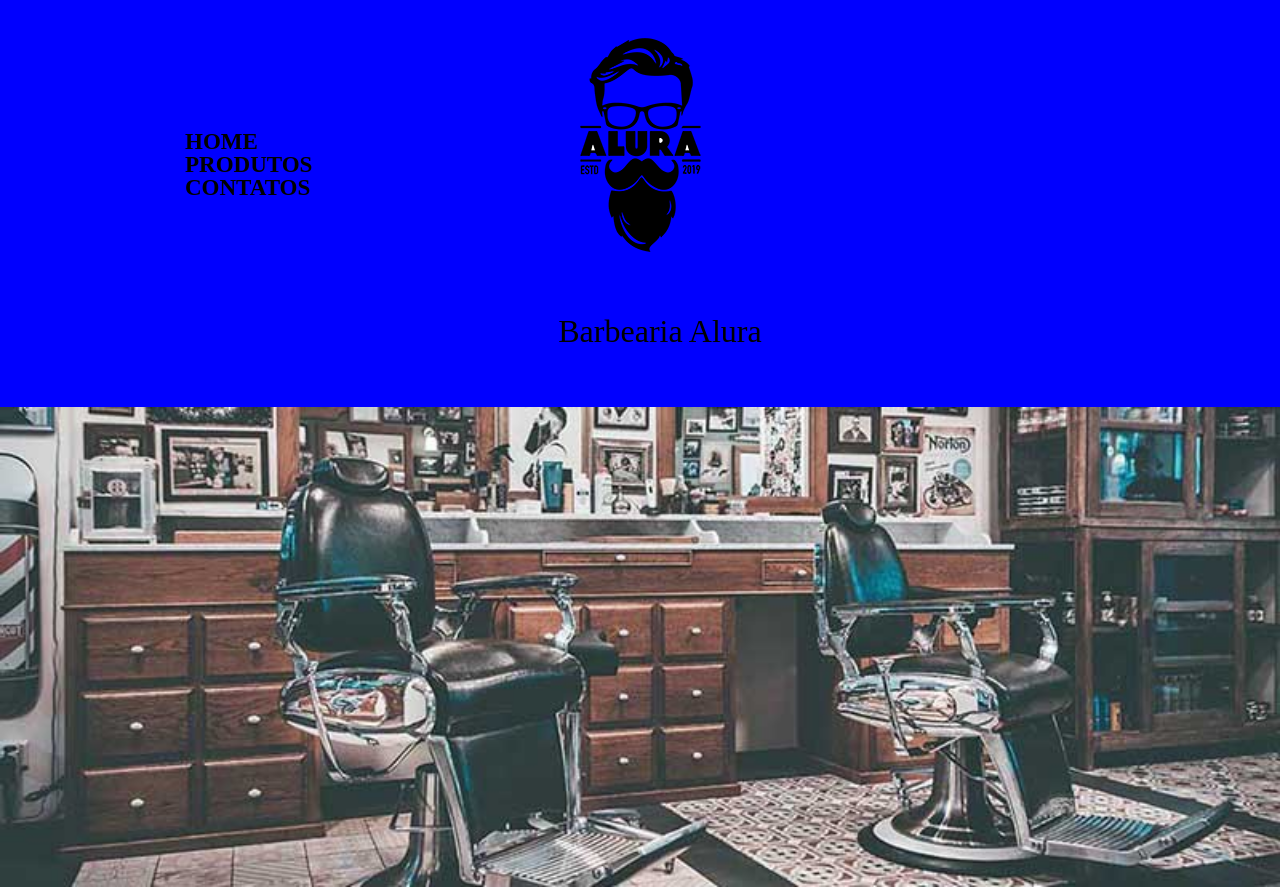
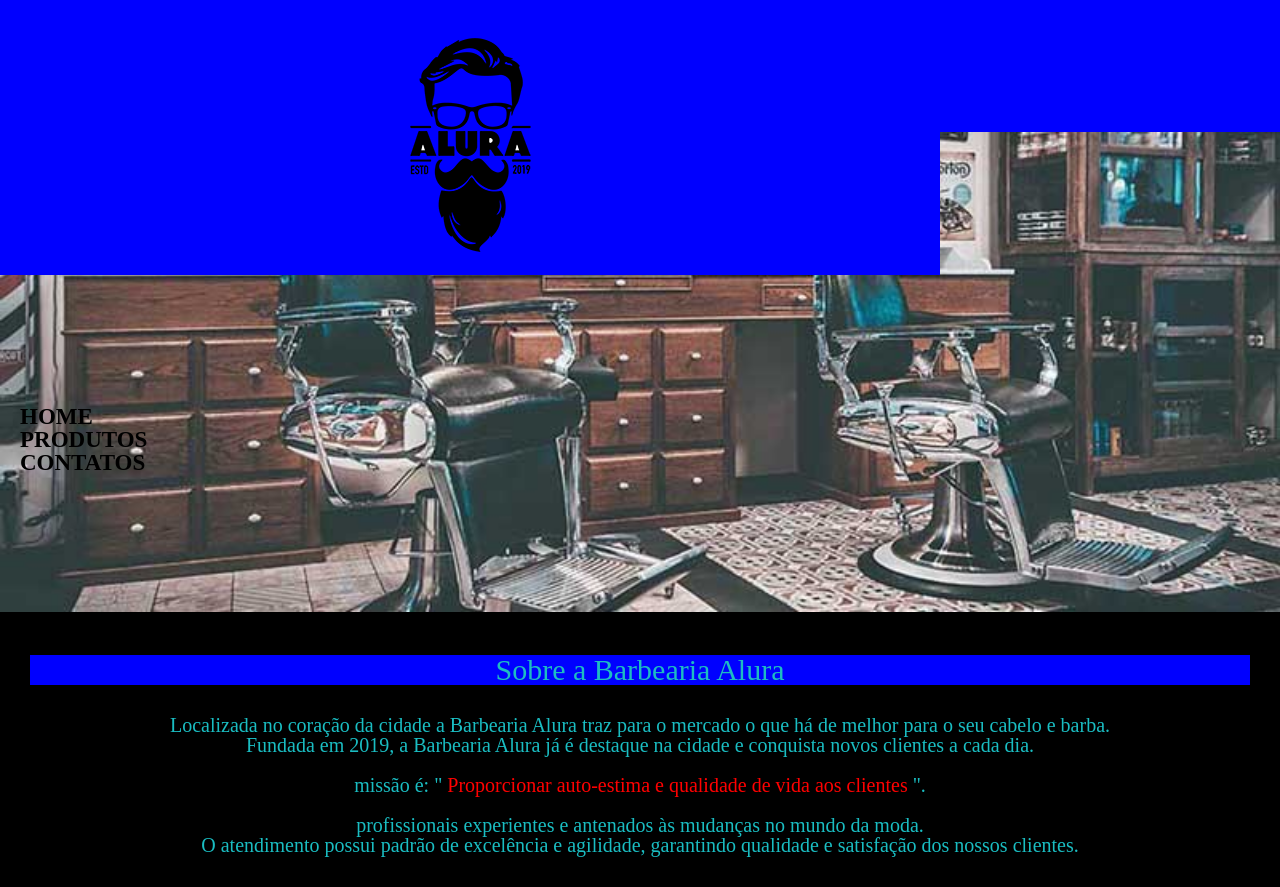
Before and after one commit to djlopes-dev/alura-barbearia, a plain HTML site: page index.html in a window 1280 px wide. Shown: the top 887 px of the page. Drawn offline with Linux system fonts and the light colour scheme.

Commit message:
Update index.css

```diff
--- a/index.css
+++ b/index.css
@@ -12,9 +12,9 @@ padding: 20px 0;
 
 .caixa{
     width: 940px;
-    position: relative;
+    position: absolute;
     margin: 0 auto;
-    display:block;
+    display:inline;
 }
 
 #logo1{
@@ -22,16 +22,18 @@ background-color: blue;
 }
 
 nav{
-    position: absolute;
+    position: relative;
     top: 110px;
     left: 0;
+    display:inline;
 }
 
 nav li{
     display: inline;
     color: black;
     margin: 0 0 0 15px;
-    margin-left:
+    margin-left: 0;
+    padding:20px;
 }
 
 nav a {
```
